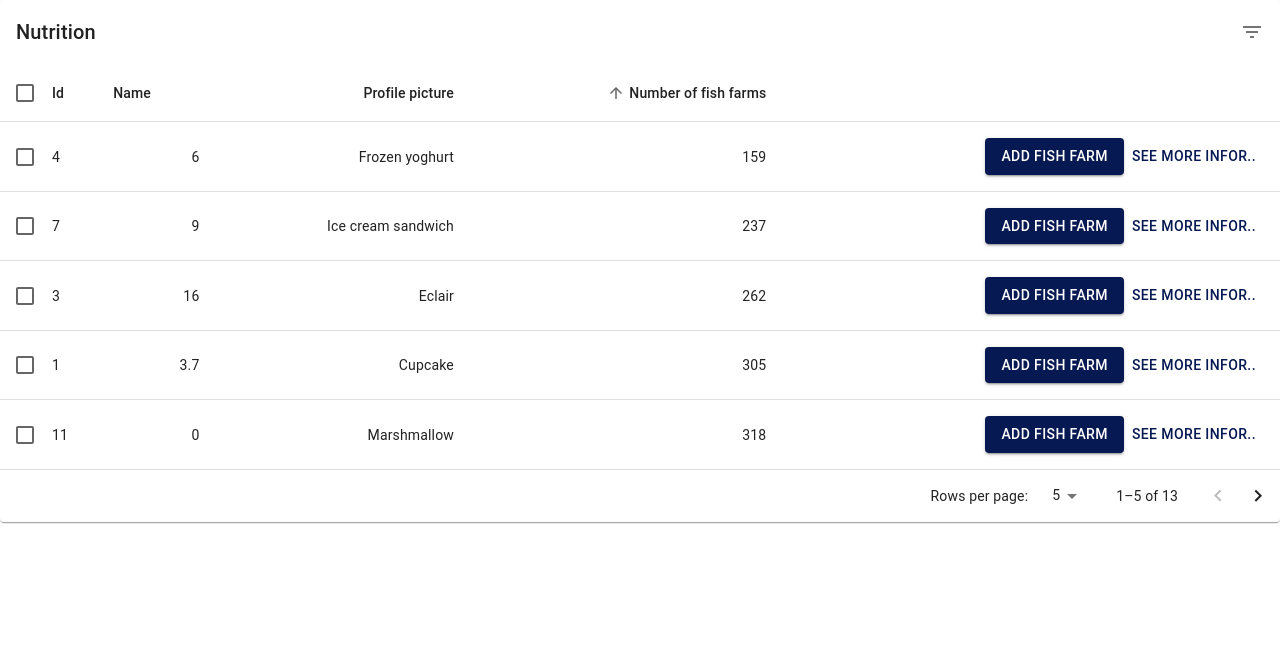
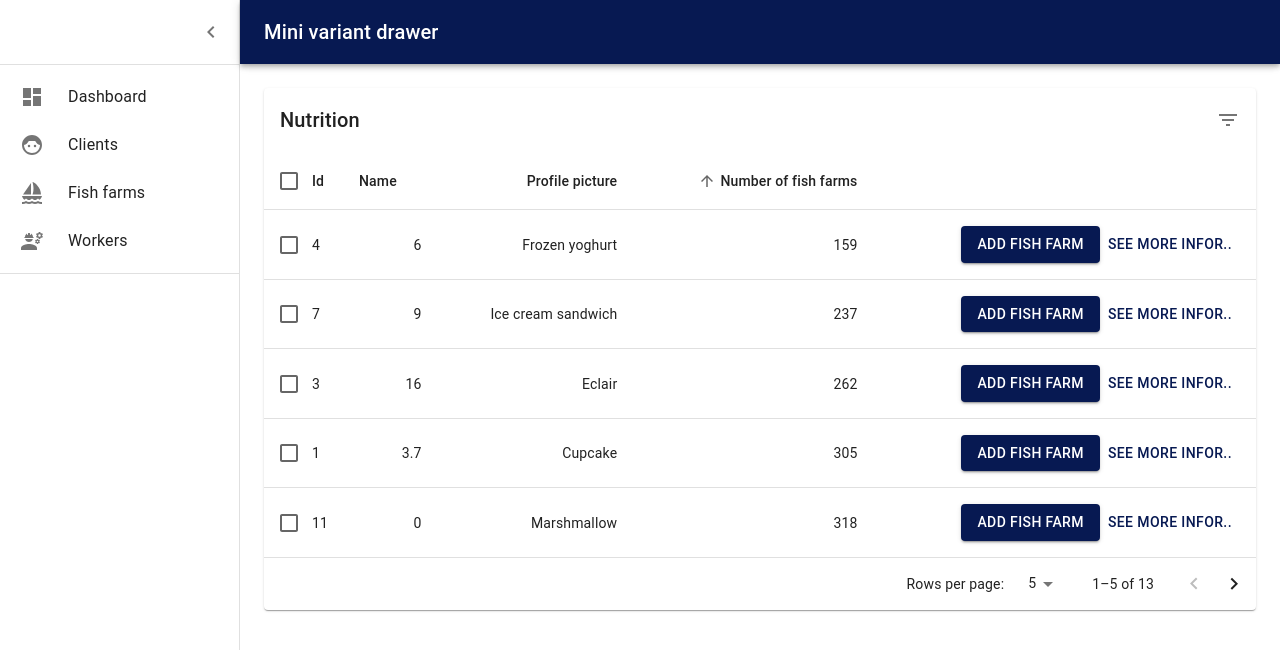
Before and after one commit to kamadi2000/aquaculture_frontend, a React (Create React App) app: page /clientView in a window 1280 px wide. Shown: the top 650 px of the page. Built offline with nearby package versions, Linux system fonts and the light colour scheme.

Commit message:
add outer frame component

```diff
--- a/package.json
+++ b/package.json
@@ -17,6 +17,7 @@
     "axios": "^1.6.2",
     "react": "^18.2.0",
     "react-dom": "^18.2.0",
+    "react-pro-sidebar": "^1.1.0-alpha.1",
     "react-query": "^3.39.3",
     "react-router-dom": "^6.21.0",
     "react-scripts": "5.0.1",
--- /dev/null
+++ b/src/components/navBarComponent.tsx
@@ -0,0 +1,56 @@
+import MuiAppBar, { AppBarProps as MuiAppBarProps } from '@mui/material/AppBar';
+import Toolbar from '@mui/material/Toolbar';
+import MenuIcon from '@mui/icons-material/Menu';
+import styled from '@emotion/styled';
+import { IconButton, Theme, Typography } from '@mui/material';
+
+type NavBarProps = {
+    open : boolean;
+    setOpen : (R : boolean) => void;
+    handleDrawerOpen : () => void
+}
+export const NavBar = ({open, setOpen, handleDrawerOpen} : NavBarProps) => {
+    const drawerWidth = 240;
+    interface AppBarProps extends MuiAppBarProps {
+        open?: boolean;
+        theme? : Theme
+      }
+    const AppBar = styled(MuiAppBar, {
+        shouldForwardProp: (prop) => prop !== 'open',
+      })<AppBarProps>(({ theme, open }) => ({
+        zIndex: theme.zIndex.drawer + 1,
+        transition: theme.transitions.create(['width', 'margin'], {
+          easing: theme.transitions.easing.sharp,
+          duration: theme.transitions.duration.leavingScreen,
+        }),
+        ...(open && {
+          marginLeft: drawerWidth,
+          width: `calc(100% - ${drawerWidth}px)`,
+          transition: theme.transitions.create(['width', 'margin'], {
+            easing: theme.transitions.easing.sharp,
+            duration: theme.transitions.duration.enteringScreen,
+          }),
+        }),
+      }));
+    return(
+        <AppBar position="fixed" open={open}>
+        <Toolbar>
+          <IconButton
+            color="inherit"
+            aria-label="open drawer"
+            onClick={handleDrawerOpen}
+            edge="start"
+            sx={{
+              marginRight: 5,
+              ...(open && { display: 'none' }),
+            }}
+          >
+            <MenuIcon />
+          </IconButton>
+          <Typography variant="h6" noWrap component="div">
+            Mini variant drawer
+          </Typography>
+        </Toolbar>
+      </AppBar>
+    )
+}
--- /dev/null
+++ b/src/components/outerFrameComponent.tsx
@@ -0,0 +1,40 @@
+import { Children, useState } from "react"
+import { NavBar } from "./navBarComponent"
+import SidePanel from "./sidePanelComponent";
+import { Box, styled } from "@mui/material";
+
+type OuterFrameProps = {
+    children? : any
+}
+
+export const OuterFrame = ({children} : OuterFrameProps) => {
+    const [open, setOpen] = useState(true);
+
+    const DrawerHeader = styled('div')(({ theme }) => ({
+        display: 'flex',
+        alignItems: 'center',
+        justifyContent: 'flex-end',
+        padding: theme.spacing(0, 1),
+        // necessary for content to be below app bar
+        ...theme.mixins.toolbar,
+      }));
+    const handleDrawerOpen = () => {
+        setOpen(true)
+    }
+    const handleDrawerClose = () => {
+        setOpen(false);
+      };
+    return(
+        <>
+        <Box sx={{ display: 'flex' }}>
+        <NavBar open={open} setOpen={setOpen} handleDrawerOpen={handleDrawerOpen}></NavBar>
+        <SidePanel open={open} setOpen={setOpen} handleDrawerClose={handleDrawerClose}/>
+        <Box component="main" sx={{ flexGrow: 1, p: 3 }}>
+        <DrawerHeader />
+        {children}
+      </Box>
+        </Box>
+
+        </>
+    )
+}
--- /dev/null
+++ b/src/components/sidePanelComponent.tsx
@@ -0,0 +1,127 @@
+import { styled, useTheme, Theme, CSSObject } from '@mui/material/styles';
+import Box from '@mui/material/Box';
+import MuiDrawer from '@mui/material/Drawer';
+import List from '@mui/material/List';
+import CssBaseline from '@mui/material/CssBaseline';
+import Divider from '@mui/material/Divider';
+import IconButton from '@mui/material/IconButton';
+import ChevronLeftIcon from '@mui/icons-material/ChevronLeft';
+import ChevronRightIcon from '@mui/icons-material/ChevronRight';
+import ListItem from '@mui/material/ListItem';
+import ListItemButton from '@mui/material/ListItemButton';
+import ListItemIcon from '@mui/material/ListItemIcon';
+import ListItemText from '@mui/material/ListItemText';
+import DashboardIcon from '@mui/icons-material/Dashboard';
+import Face6Icon from '@mui/icons-material/Face6';
+import SailingIcon from '@mui/icons-material/Sailing';
+import EngineeringIcon from '@mui/icons-material/Engineering';
+import { useNavigate } from 'react-router-dom';
+
+const drawerWidth = 240;
+
+const openedMixin = (theme: Theme): CSSObject => ({
+  width: drawerWidth,
+  transition: theme.transitions.create('width', {
+    easing: theme.transitions.easing.sharp,
+    duration: theme.transitions.duration.enteringScreen,
+  }),
+  overflowX: 'hidden',
+});
+
+const closedMixin = (theme: Theme): CSSObject => ({
+  transition: theme.transitions.create('width', {
+    easing: theme.transitions.easing.sharp,
+    duration: theme.transitions.duration.leavingScreen,
+  }),
+  overflowX: 'hidden',
+  width: `calc(${theme.spacing(7)} + 1px)`,
+  [theme.breakpoints.up('sm')]: {
+    width: `calc(${theme.spacing(8)} + 1px)`,
+  },
+});
+
+const DrawerHeader = styled('div')(({ theme }) => ({
+  display: 'flex',
+  alignItems: 'center',
+  justifyContent: 'flex-end',
+  padding: theme.spacing(0, 1),
+  // necessary for content to be below app bar
+  ...theme.mixins.toolbar,
+}));
+
+
+const Drawer = styled(MuiDrawer, { shouldForwardProp: (prop) => prop !== 'open' })(
+  ({ theme, open }) => ({
+    width: drawerWidth,
+    flexShrink: 0,
+    whiteSpace: 'nowrap',
+    boxSizing: 'border-box',
+    ...(open && {
+      ...openedMixin(theme),
+      '& .MuiDrawer-paper': openedMixin(theme),
+    }),
+    ...(!open && {
+      ...closedMixin(theme),
+      '& .MuiDrawer-paper': closedMixin(theme),
+    }),
+  }),
+);
+
+type SidePanelProps = {
+    open : boolean;
+    setOpen : (R:boolean) => void;
+    handleDrawerClose : () => void
+}
+
+const sidePanelList = [
+    {id : 1, name : "Dashboard", Icon : DashboardIcon, navigate : "/dashboard"},
+    {id : 2, name : "Clients", Icon : Face6Icon, navigate : "/clientView"},
+    {id : 3, name : "Fish farms", Icon : SailingIcon, navigate : "/fishFarmView"},
+    {id : 4, name : "Workers", Icon : EngineeringIcon, navigate : "/workerView"},
+]
+
+export default function SidePanel({open, setOpen, handleDrawerClose} : SidePanelProps) {
+  const theme = useTheme();
+  const navigate = useNavigate();
+
+  return (
+    <Box sx={{ display: 'flex' }}>
+      <CssBaseline />
+
+      <Drawer variant="permanent" open={open}>
+        <DrawerHeader>
+          <IconButton onClick={handleDrawerClose}>
+            {theme.direction === 'rtl' ? <ChevronRightIcon /> : <ChevronLeftIcon />}
+          </IconButton>
+        </DrawerHeader>
+        <Divider />
+        <List>
+          {sidePanelList.map((option, index) => (
+            <ListItem key={option.id} disablePadding sx={{ display: 'block' }}>
+              <ListItemButton
+                sx={{
+                  minHeight: 48,
+                  justifyContent: open ? 'initial' : 'center',
+                  px: 2.5,
+                }}
+                onClick={() => navigate(option.navigate)}
+              >
+                <ListItemIcon
+                  sx={{
+                    minWidth: 0,
+                    mr: open ? 3 : 'auto',
+                    justifyContent: 'center',
+                  }}
+                >
+                  <option.Icon/>
+                </ListItemIcon>
+                <ListItemText primary={option.name} sx={{ opacity: open ? 1 : 0 }} />
+              </ListItemButton>
+            </ListItem>
+          ))}
+        </List>
+        <Divider />
+      </Drawer>
+    </Box>
+  );
+}
--- a/src/routes/allroutes.tsx
+++ b/src/routes/allroutes.tsx
@@ -3,6 +3,7 @@ import { Login } from "../views/loginView"
 import ClientTable from "../views/clientView"
 import WorkerTable from "../views/workerView"
 import { FishFarm } from "../views/fishFarmView"
+import { OuterFrame } from "../components/outerFrameComponent"
 
 export const Allroutes = () => {
     return(
@@ -11,6 +12,7 @@ export const Allroutes = () => {
             <Route path="/clientView" element={<ClientTable/>}></Route>
             <Route path="/workerView" element={<WorkerTable/>}></Route>
             <Route path="/fishFarmView" element={<FishFarm/>}></Route>
+            <Route path="/outerframe" element={<OuterFrame/>}></Route>
         </Routes>
     )
 }
--- a/src/views/clientView.tsx
+++ b/src/views/clientView.tsx
@@ -19,6 +19,7 @@ import DeleteIcon from '@mui/icons-material/Delete';
 import FilterListIcon from '@mui/icons-material/FilterList';
 import { visuallyHidden } from '@mui/utils';
 import { Button } from '@mui/material';
+import { OuterFrame } from '../components/outerFrameComponent';
 
 interface Data {
     id: number;
@@ -314,6 +315,7 @@ export default function ClientTable() {
     );
 
     return (
+        <OuterFrame>
         <Box sx={{ width: '100%' }}>
             <Paper sx={{ width: '100%', mb: 2 }}>
                 <EnhancedTableToolbar numSelected={selected.length} />
@@ -401,5 +403,6 @@ export default function ClientTable() {
         label="Dense padding"
       /> */}
         </Box>
+        </OuterFrame>
     );
 }
--- a/src/views/fishFarmView.tsx
+++ b/src/views/fishFarmView.tsx
@@ -1,32 +1,36 @@
-import { Grid } from "@mui/material"
+import { Box, Grid, Typography, styled } from "@mui/material"
 import MediaCard from "../components/cardComponent"
 import CustomizedDialogs from "../components/dialogBoxComponent"
 import { useState } from "react"
+import { OuterFrame } from "../components/outerFrameComponent"
 
 export const FishFarm = () => {
     const [open, setOpen] = useState(false);
     const [id, setId] = useState(0);
     const data = [
-        { id: 1, name: "Kalpitiya", barge: true, "cages": 4, longitude : 3.4, latitude : 5.4},
+        { id: 1, name: "Kalpitiya", barge: true, "cages": 4, longitude: 3.4, latitude: 5.4 },
         { id: 2, name: "Mannar", barge: true, cages: 5 },
         { id: 3, name: "Negombo", barge: false, cages: 3 },
         { id: 4, name: "Jaffna", barge: true, cages: 2 },
         { id: 5, name: "Galle", barge: false, cages: 1 }
     ]
-    const handleClick = (Id : number) => {
+
+    const handleClick = (Id: number) => {
         setId(Id)
         setOpen(true);
     }
     return (
         <>
-            <CustomizedDialogs id={id} open={open} setOpen={setOpen}  />
+            <OuterFrame>
+                <CustomizedDialogs id={id} open={open} setOpen={setOpen} />
                 <Grid container spacing={4} direction="row" justifyContent="center" alignItems="center">
                     {data.map((fishfarmCard) =>
                         <Grid item xs={12} sm={6} md={3}>
-                        <MediaCard id={fishfarmCard.id} name={fishfarmCard.name} barge={fishfarmCard.barge} cages={fishfarmCard.cages} handleClick={handleClick}/>
+                            <MediaCard id={fishfarmCard.id} name={fishfarmCard.name} barge={fishfarmCard.barge} cages={fishfarmCard.cages} handleClick={handleClick} />
                         </Grid>
                     )}
                 </Grid>
+            </OuterFrame>
         </>
     )
 }
--- a/src/views/workerView.tsx
+++ b/src/views/workerView.tsx
@@ -19,6 +19,7 @@ import DeleteIcon from '@mui/icons-material/Delete';
 import FilterListIcon from '@mui/icons-material/FilterList';
 import { visuallyHidden } from '@mui/utils';
 import { Button } from '@mui/material';
+import { OuterFrame } from '../components/outerFrameComponent';
 
 interface Data {
     id: number;
@@ -314,6 +315,7 @@ export default function WorkerTable() {
     );
 
     return (
+        <OuterFrame>
         <Box sx={{ width: '100%' }}>
             <Paper sx={{ width: '100%', mb: 2 }}>
                 <EnhancedTableToolbar numSelected={selected.length} />
@@ -401,5 +403,6 @@ export default function WorkerTable() {
         label="Dense padding"
       /> */}
         </Box>
+        </OuterFrame>
     );
 }
```
Also changed, not shown: 1 other file (tests, documents, lock files or other folders). Lines whose indentation alone changed are shown as unchanged.
